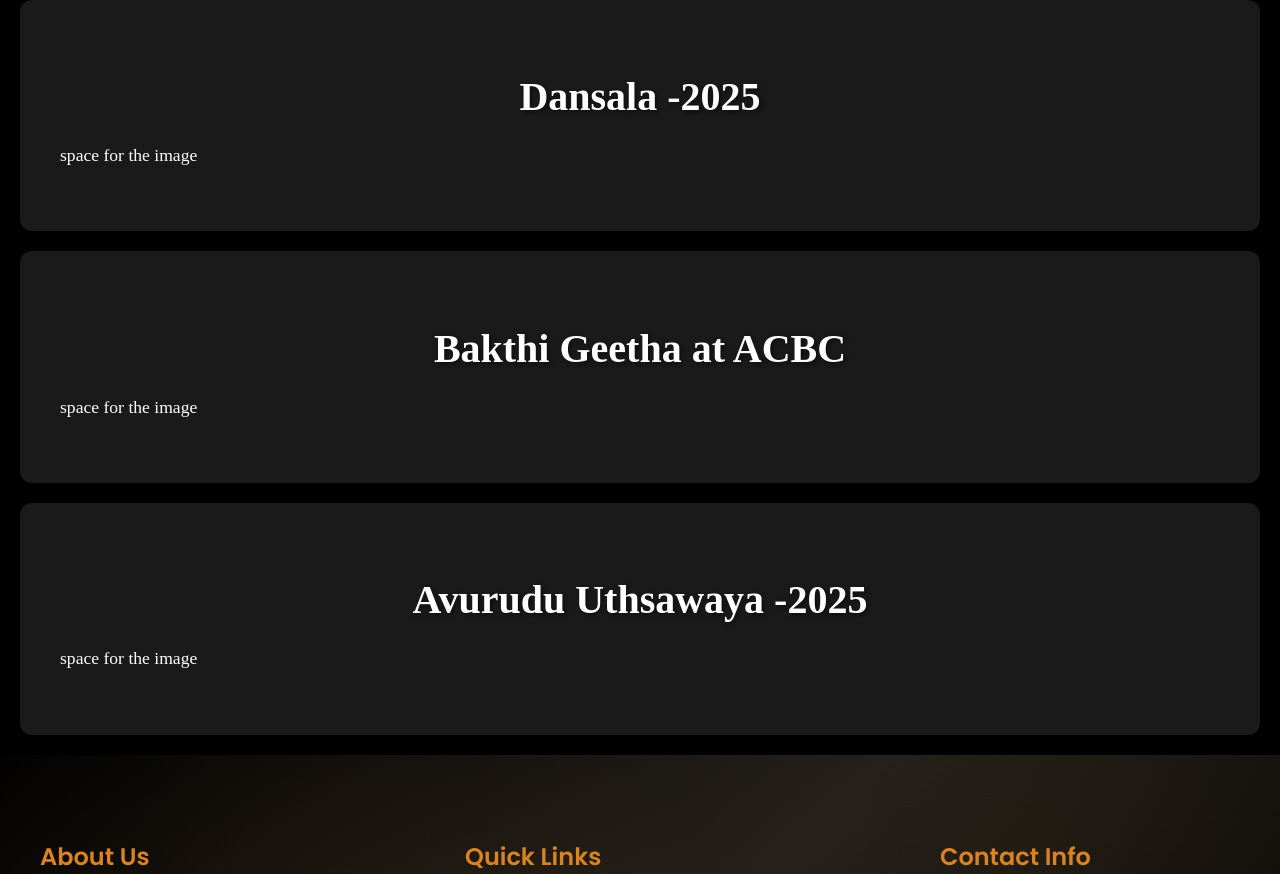
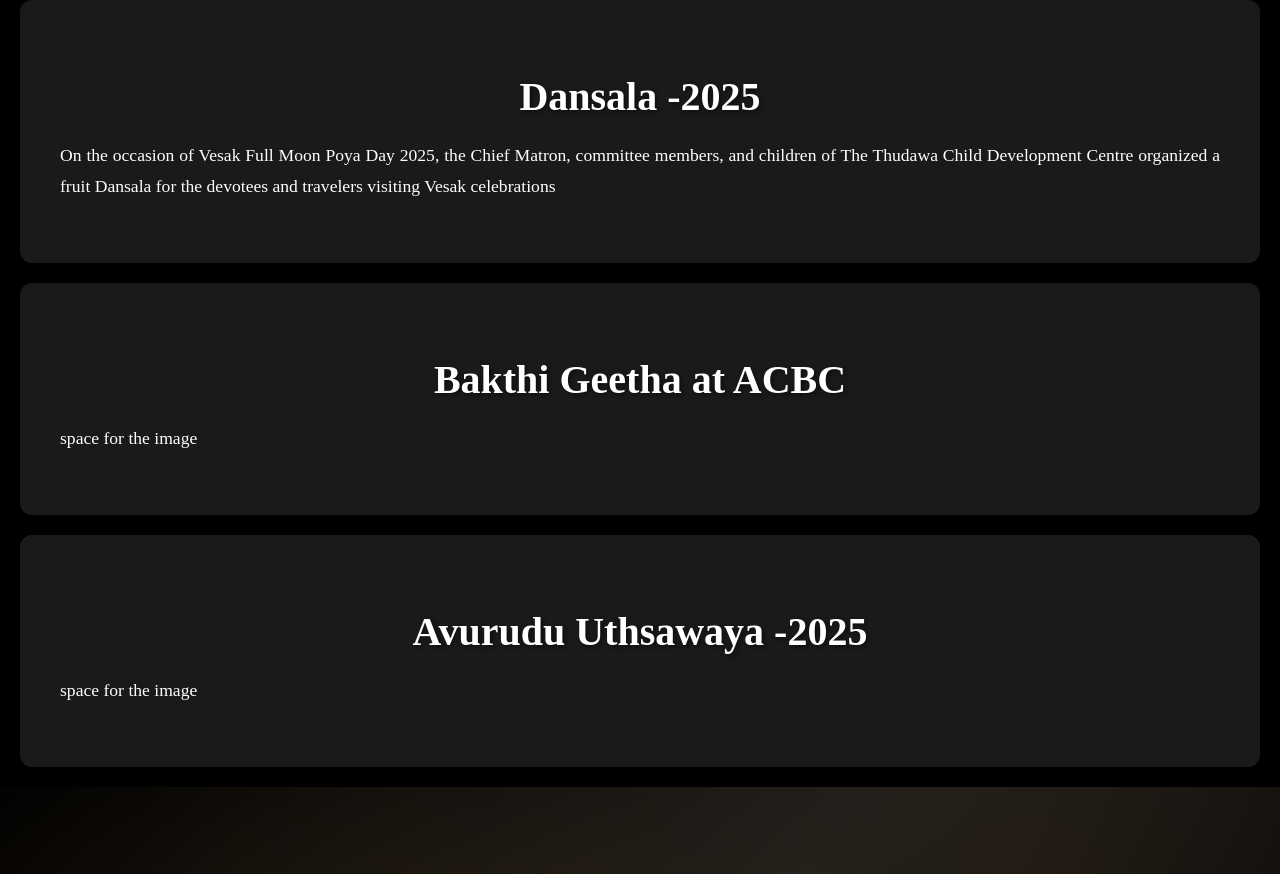
Before and after one commit to Dulan19/Thudawa_Website, a React (Create React App) app: page /Events in a window 1280 px wide. Shown: the part 995-1869 px from the top of the page. Built offline with nearby package versions, Linux system fonts and the light colour scheme.

Commit message:
Update Events.jsx

```diff
--- a/src/pages/Events.jsx
+++ b/src/pages/Events.jsx
@@ -27,7 +27,9 @@ const Events = () => {
         <div className="section-container">
           <div className="intro-section">
             <h2>Dansala -2025</h2>
-            <p>space for the image <br />
+            <p>On the occasion of Vesak Full Moon Poya Day 2025, the Chief Matron, committee members, and children of The
+                  Thudawa Child Development Centre organized a fruit Dansala for the devotees and travelers visiting Vesak celebrations
+                   <br />
 
             </p>
           </div>
```
